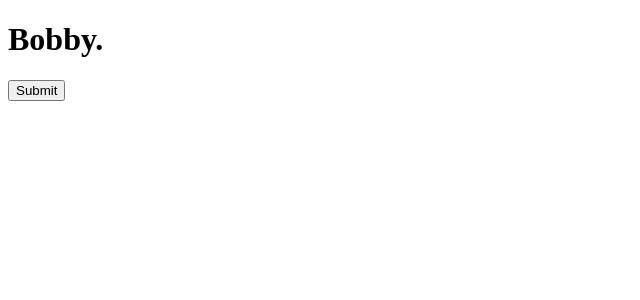
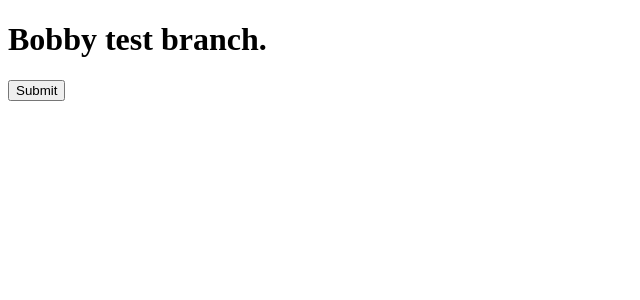
Before and after one commit to robinspiltijns/bobby_site, a Next.js app: page / in a window 1280 px wide. Shown: the top 300 px of the page, without its empty margins (0-640 px from the left). Built offline with nearby package versions, Linux system fonts and the light colour scheme.

Commit message:
test branch

```diff
--- a/package.json
+++ b/package.json
@@ -8,7 +8,7 @@
     "lint": "next lint"
   },
   "dependencies": {
-    "next": "12.0.10",
+    "next": "^12.0.10",
     "react": "17.0.2",
     "react-dom": "17.0.2"
   },
--- a/pages/index.tsx
+++ b/pages/index.tsx
@@ -3,7 +3,7 @@ import type { NextPage } from 'next'
 const Home: NextPage = () => {
   return (
     <div>
-      <h1 className='underline italic text-9xl text-white'>Bobby.</h1>
+      <h1 className='underline italic text-9xl text-white'>Bobby test branch.</h1>
       <button>Submit</button>
     </div>
   )
```
Also changed, not shown: 1 other file (tests, documents, lock files or other folders).
